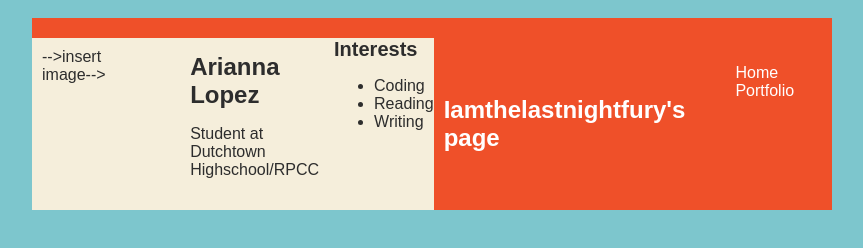
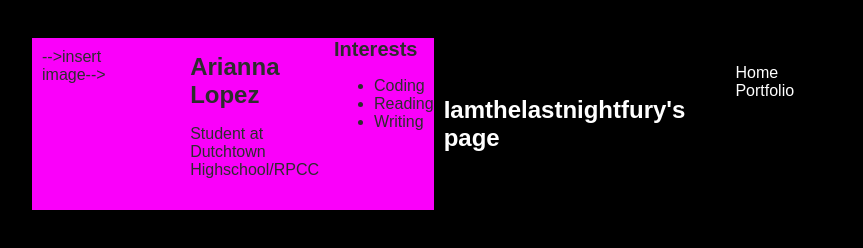
Before and after one commit to AriannaLopez/AriannaLopez.github.io, a plain HTML site: page Index/index.html in a window 1280 px wide. Shown: the whole page, without its empty margins (208-1071 px from the left). Drawn offline with Linux system fonts and the light colour scheme.

Commit message:
save all

```diff
--- a/index.html
+++ b/Index/index.html
@@ -3,7 +3,7 @@
     <head>
      <style>
             body {
-                background: rgb(125, 198, 205);
+                background: rgb(0,0,0);
                 color: rgb(45, 45, 45);
                 padding: 10px;
                 font-family: arial;
@@ -19,7 +19,7 @@
 
             /* navigation menu */
             nav {
-                background: rgb(239, 80, 41);
+                background: rgb(0,0,0);
                 margin: 0 auto;
                 display: flex;
                 padding: 10px;
@@ -44,7 +44,7 @@
 
             /* main container area beneath menu */
             main {
-                background: rgb(245, 238, 219);
+                background: rgb(250,0,250);
                 display: flex;
             }
             .sidebar {
```
Also changed, not shown: README.md (deleted), 3 other files.
